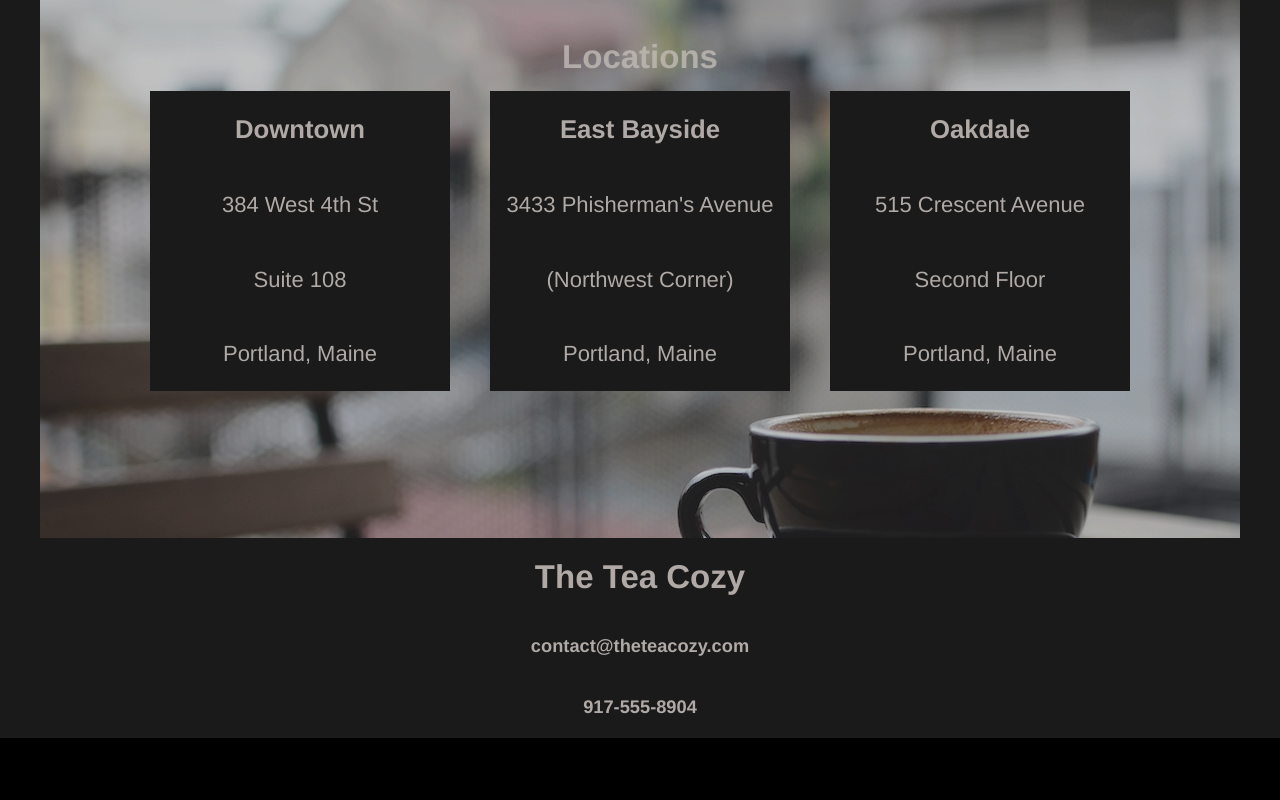
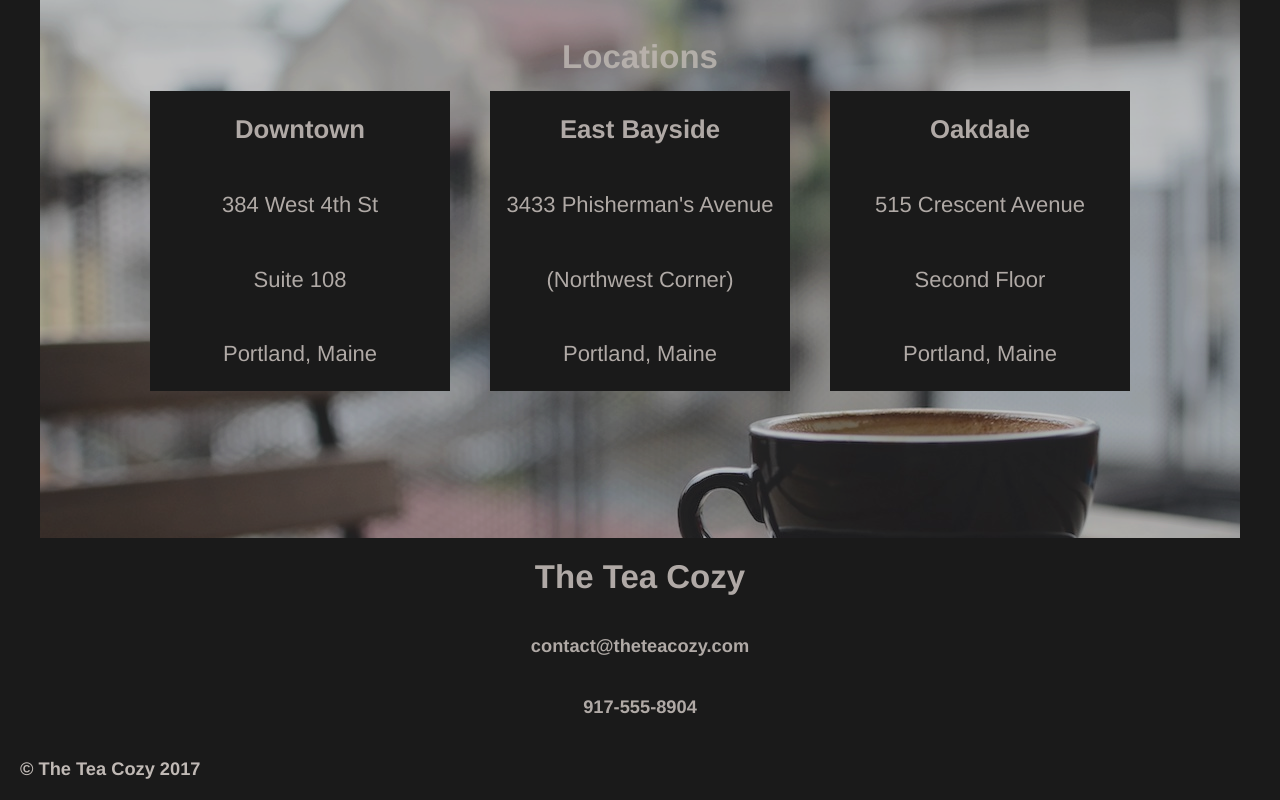
Before and after one commit to kendallawills/Codecademy-The-Tea-Cozy, a plain HTML site: page index.html in a window 1280 px wide. Shown: the part 1580-2380 px from the top of the page. Before the commit the page ends 2318 px from the top, so only its background shows below. Drawn offline with Linux system fonts and the light colour scheme.

Commit message:
Final Push

```diff
--- a/index.html
+++ b/index.html
@@ -94,6 +94,11 @@
 
         </main>
 
+        <!-- FOOTER -->
+        <footer>
+            <h5>&copy The Tea Cozy 2017</h5>
+        </footer>
+
     </body>
 
 </html>
--- a/resources/style.css
+++ b/resources/style.css
@@ -158,3 +158,16 @@ figcaption {
     flex-direction: column;
     justify-content: space-around;
 }
+
+/* FOOTER */
+
+footer {
+    position: relative;
+    top: 70px;
+    margin: 20px;
+    padding-bottom: 20px;
+}
+
+footer h5 {
+    text-align: left;
+}
```
